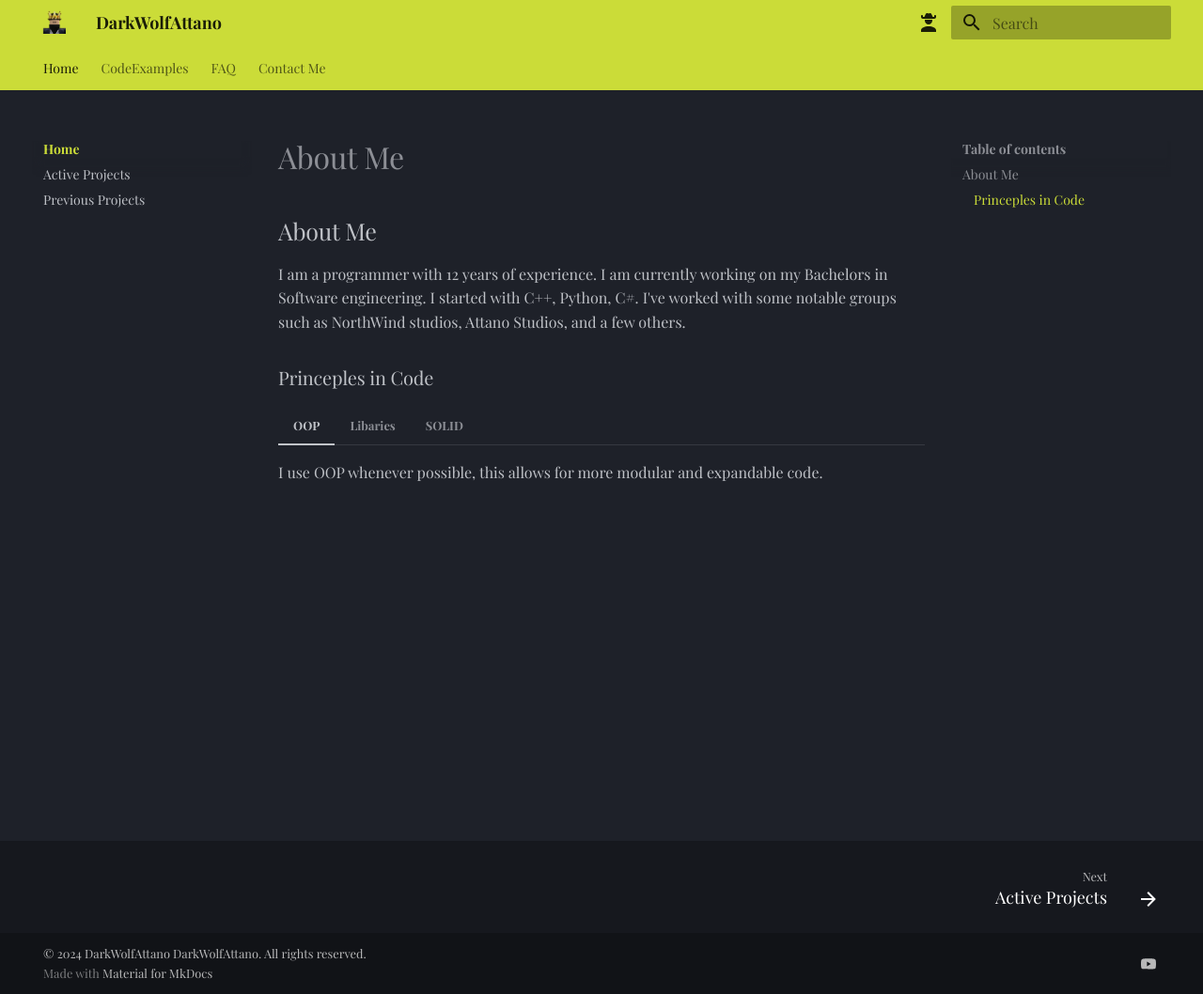
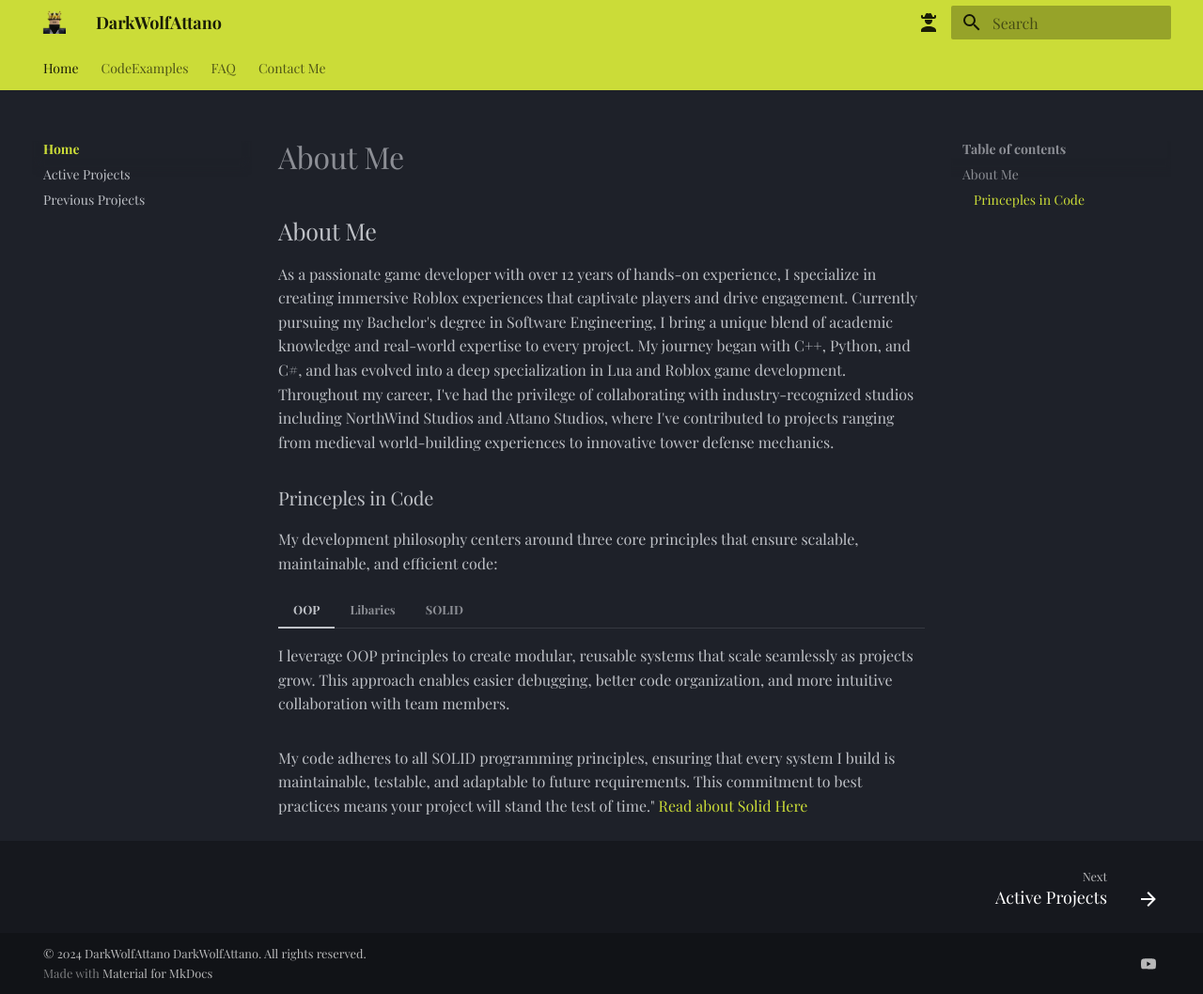
Before and after one commit to Darkwolfattano/Portfolio-DarkWolfattano, an MkDocs documentation site: the page built from docs/index.md, in a window 1280 px wide and 1058 px high. Shown: the whole window at 94% size. Built offline with MkDocs 1.6.1 and Material for MkDocs 9.7.7, drawn with Linux system fonts in a browser that asks for light colours; some web fonts are replaced.

Commit message:
Maybe better

```diff
--- a/docs/index.md
+++ b/docs/index.md
@@ -1,15 +1,17 @@
 ## About Me
 
-I am a programmer with 12 years of experience. I am currently working on my Bachelors in Software engineering. I started with C++, Python, C#. I've worked with some notable groups such as NorthWind studios, Attano Studios, and a few others.
-
+As a passionate game developer with over 12 years of hands-on experience, I specialize in creating immersive Roblox experiences that captivate players and drive engagement. Currently pursuing my Bachelor's degree in Software Engineering, I bring a unique blend of academic knowledge and real-world expertise to every project. My journey began with C++, Python, and C#, and has evolved into a deep specialization in Lua and Roblox game development. Throughout my career, I've had the privilege of collaborating with industry-recognized studios including NorthWind Studios and Attano Studios, where I've contributed to projects ranging from medieval world-building experiences to innovative tower defense mechanics.
 
 
 
 ### Princeples in Code
 
+My development philosophy centers around three core principles that ensure scalable, maintainable, and efficient code:
+
+
 === "OOP"
-    I use OOP whenever possible, this allows for more modular and expandable code.
+    I leverage OOP principles to create modular, reusable systems that scale seamlessly as projects grow. This approach enables easier debugging, better code organization, and more intuitive collaboration with team members.
 === "Libaries"
-    I do not belive in reinventing the wheel unless nessacary. Using libaries allows me to finish your project faster and cheaper without any dropp in quality.
+    I believe in working smarter, not harder. By incorporating proven, well-maintained libraries, I accelerate development timelines and reduce costs while maintaining exceptional code quality. Why reinvent the wheel when robust solutions already exist?
 === "SOLID"
-    I follow all Solid programming principles. <a href="https://en.wikipedia.org/wiki/SOLID" target="_blank">Read about Solid Here</a>
+   My code adheres to all SOLID programming principles, ensuring that every system I build is maintainable, testable, and adaptable to future requirements. This commitment to best practices means your project will stand the test of time." <a href="https://en.wikipedia.org/wiki/SOLID" target="_blank">Read about Solid Here</a>
```
Also changed, not shown: docs/Active Groups.md (+3 -3 lines), docs/FAQ.md (+3 -4 lines), docs/Previous Groups.md (+2 -2 lines).
